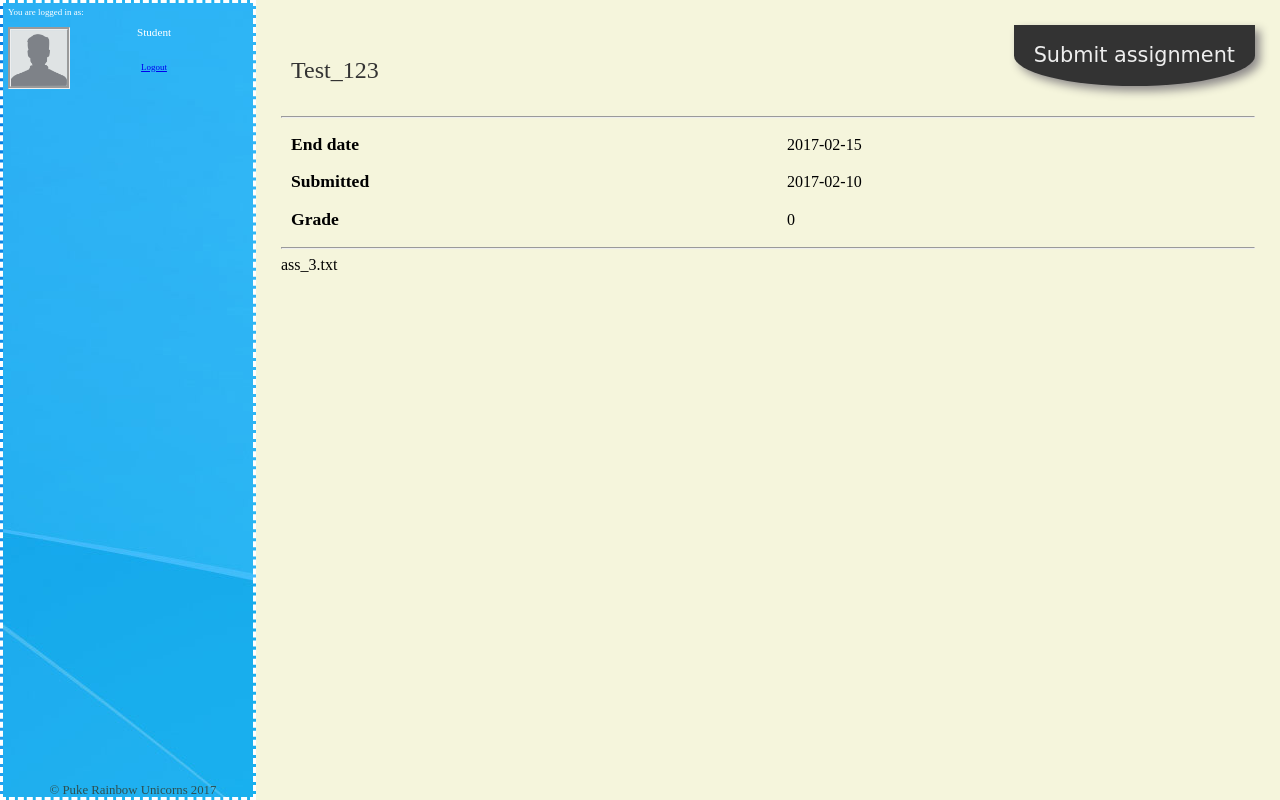
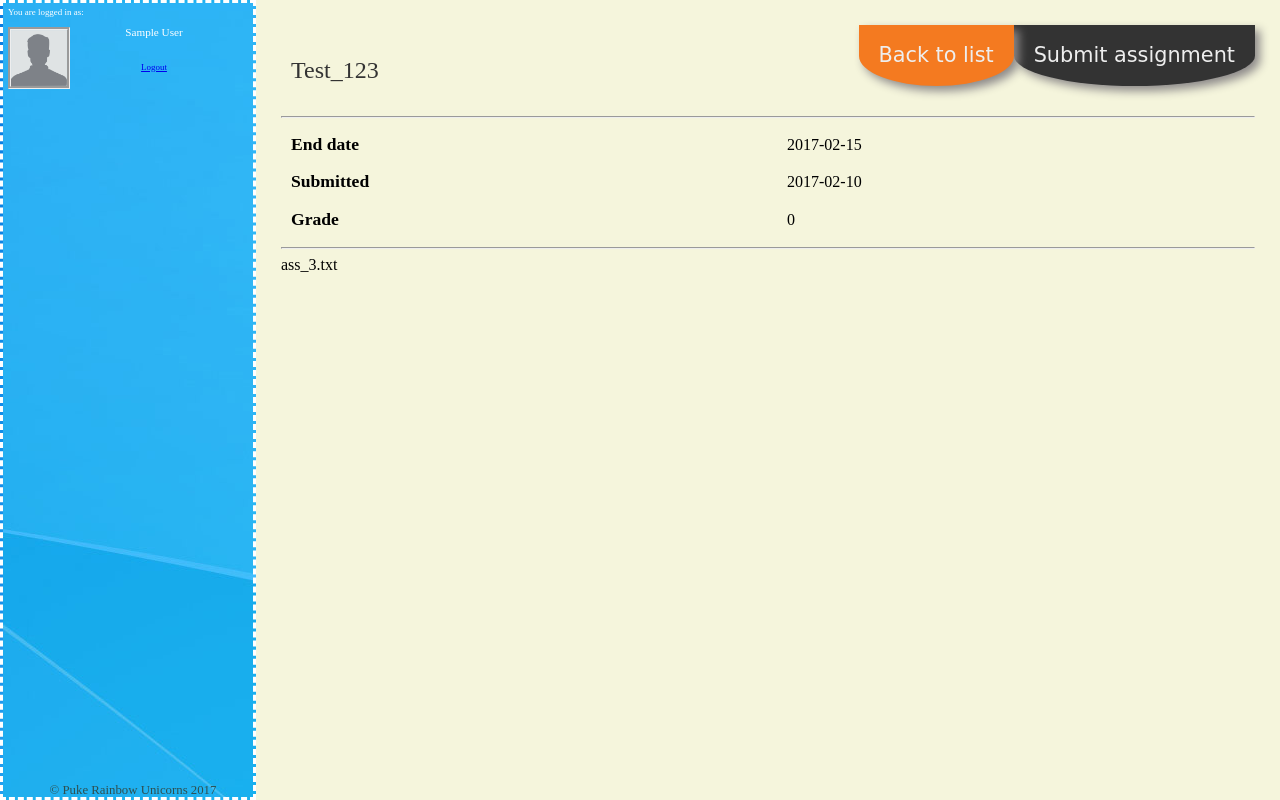
Before and after one commit to patiem/ccms-for-school-python-flask-SQLAlchemy, a Flask app: page /assignments/1 in a window 1280 px wide. Run offline with Flask 2, Linux system fonts and the light colour scheme; the visitor is signed in with stand-in values (Sample User, id 1); data comes from the database, SQL or seed files in the repository; some web fonts are replaced.

Commit message:
Back button for assignments

```diff
--- a/main.py
+++ b/main.py
@@ -29,7 +29,7 @@ def show_assignment(idx):
     assignment = Assignment.get_by_id(int(idx))
     submission = Submission.find_submission_sql(idx, session['user']['id'])
     if request.method == 'GET':
-        return render_template('submissions.html', user=logged_user, assignment=assignment, submission=submission)
+        return render_template('submissions.html', user=session['user'], assignment=assignment, submission=submission)
     elif request.method == 'POST':
         link = request.form['link']
         comment = request.form['comment']
--- a/models/user.py
+++ b/models/user.py
@@ -178,8 +178,6 @@ class User(metaclass=ABCMeta):
         else:
             return None
 
-
-
     @staticmethod
     def encode(password):
         """Encoding password using salt and hash sha256
--- a/templates/submissions.html
+++ b/templates/submissions.html
@@ -5,7 +5,12 @@
 {% block content %}
     <div id="top">
     <h2 class="assign_title">{{ assignment[2] }}</h2>
-    <a href="#popup"><div class="fixed_table_button gray_button orange_shadow"> Submit assignment </div></a>
+    <div>
+
+        <a href="#popup"><div class="fixed_table_button gray_button orange_shadow"> Submit assignment </div></a>
+        <a href="{{ url_for('show_assignments_list') }}" ><div class="fixed_table_button orange_button orange_shadow">
+            Back to list </div></a>
+        </div>
     </div>
     <br>
     <hr>
```
